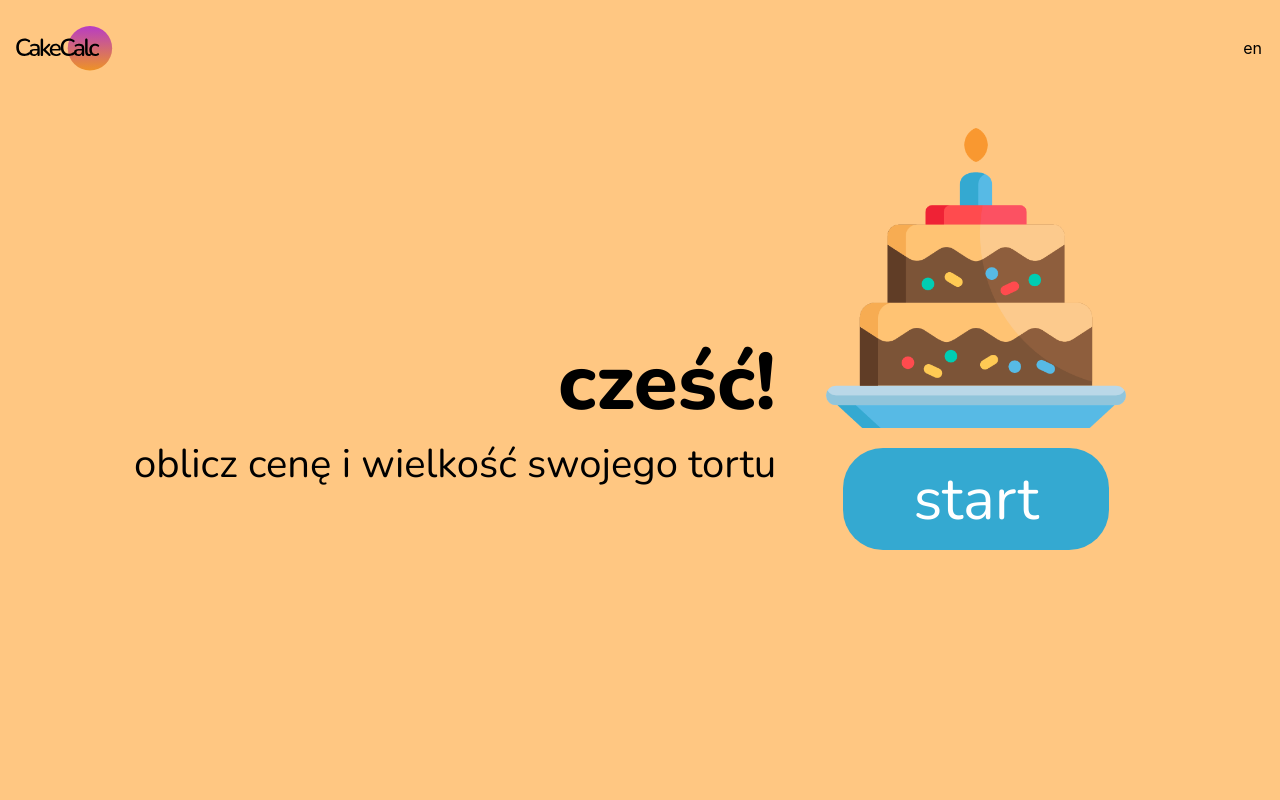
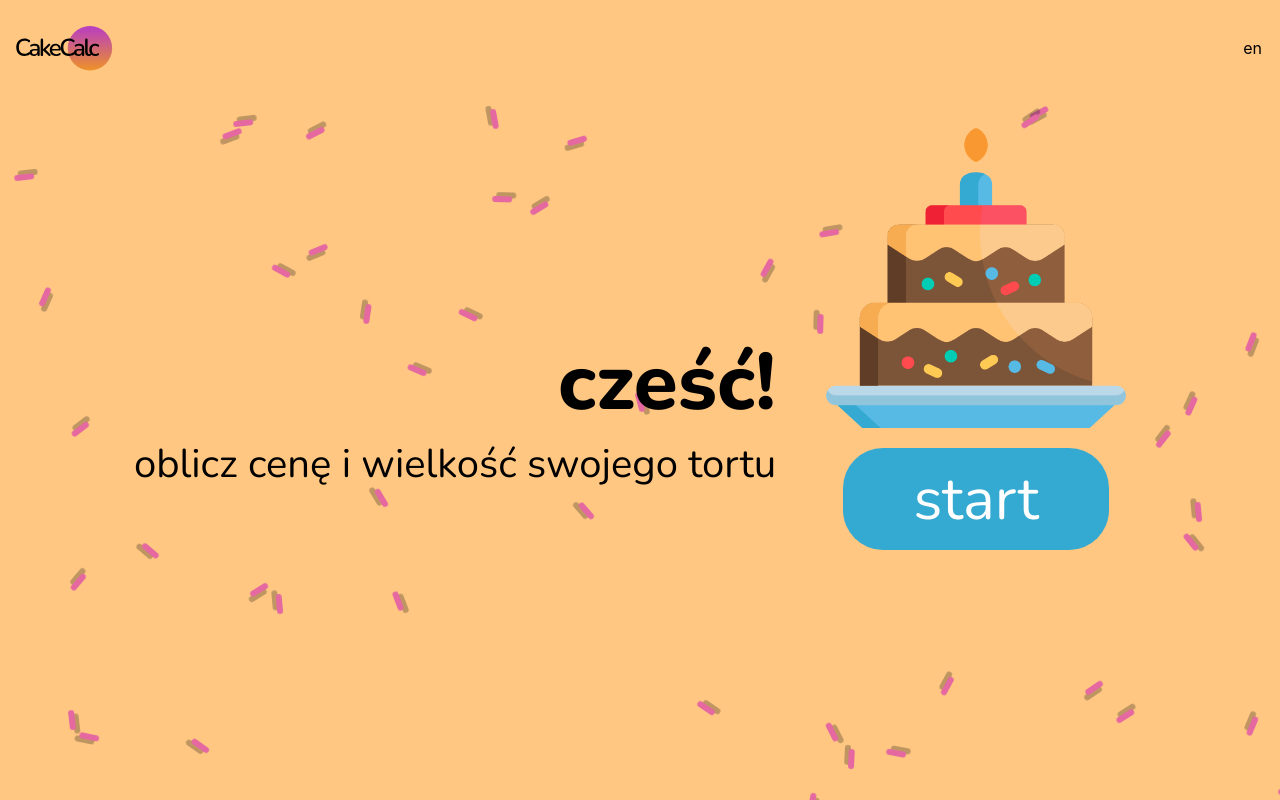
Before and after one commit to olcolcolc/CakeCalcReactApp, a React (Vite) app: page / in a window 1280 px wide. Built offline with nearby package versions, Linux system fonts and the light colour scheme.

Commit message:
refactor(app): Add Sprinkles.

```diff
--- a/src/App.tsx
+++ b/src/App.tsx
@@ -2,6 +2,7 @@ import { useState } from "react";
 import Navbar from "./components/navbar/Navbar";
 import WelcomePage from "./components/welcomePage/WelcomePage";
 import MainContainerComponent from "./components/mainContainer/MainContainer";
+import Sprinkles from "./components/sprinkles/Sprinkles";
 
 function App() {
   const [showWelcomePage, setShowWelcomePage] = useState(true);
@@ -13,6 +14,7 @@ function App() {
   return (
     <>
       <Navbar />
+      <Sprinkles />
       {showWelcomePage ? (
         <WelcomePage onStartClick={handleStartClick} />
       ) : (
--- /dev/null
+++ b/src/components/sprinkles/Sprinkles.tsx
@@ -0,0 +1,68 @@
+import styled, { keyframes } from "styled-components";
+import { theme } from "../../styles/theme";
+
+const SprinkleContainer = styled.div`
+  position: fixed;
+  width: 100%;
+  height: 100%;
+  z-index: -100;
+`;
+
+const bounceInSprinkles = keyframes`
+  0% {
+    opacity: 0;
+    height: 0;
+    width: 0;
+  }
+  20% {
+    opacity: 1;
+  }
+  80% {
+    height: 3vh;
+    width: 1vh;
+  }
+  100% {
+    height: 2.5vh;
+    width: 0.8vh;
+    opacity: 1;
+  }
+`;
+
+const Sprinkle = styled.div`
+  position: absolute;
+  border-radius: 100vh;
+  box-shadow: 0.5vh 0.5vh 0 rgba(0, 0, 0, 0.25);
+  background: ${theme.colors.sprinkle};
+  opacity: 0;
+  height: 0;
+  width: 0;
+  animation: ${bounceInSprinkles} 0.5s forwards;
+`;
+
+const generateSprinkles = (count: number) => {
+  const sprinkles = [];
+  for (let i = 0; i < count; i++) {
+    const rotation = Math.random() * 360;
+    sprinkles.push(styled(Sprinkle)`
+      top: ${Math.random() * 100}%;
+      left: ${Math.random() * 100}%;
+      transform: rotate(${rotation}deg);
+      animation-delay: ${Math.random() * 2}s;
+    `);
+  }
+  return sprinkles;
+};
+
+const SprinkleComponents = generateSprinkles(50); // Generate 50 sprinkles
+
+const SprinkleAnimation = () => {
+  return (
+    <SprinkleContainer>
+      {SprinkleComponents.map((SprinkleComponent, index) => (
+        <SprinkleComponent key={index} />
+      ))}
+    </SprinkleContainer>
+  );
+};
+
+export default SprinkleAnimation;
--- a/src/styles/theme.tsx
+++ b/src/styles/theme.tsx
@@ -32,6 +32,7 @@ const colors = {
   disabledButton: "#c4b3b3",
   white: "#ffffff",
   black: "#000000",
+  sprinkle: "#e569a0",
 };
 
 const fontSize = {
```
